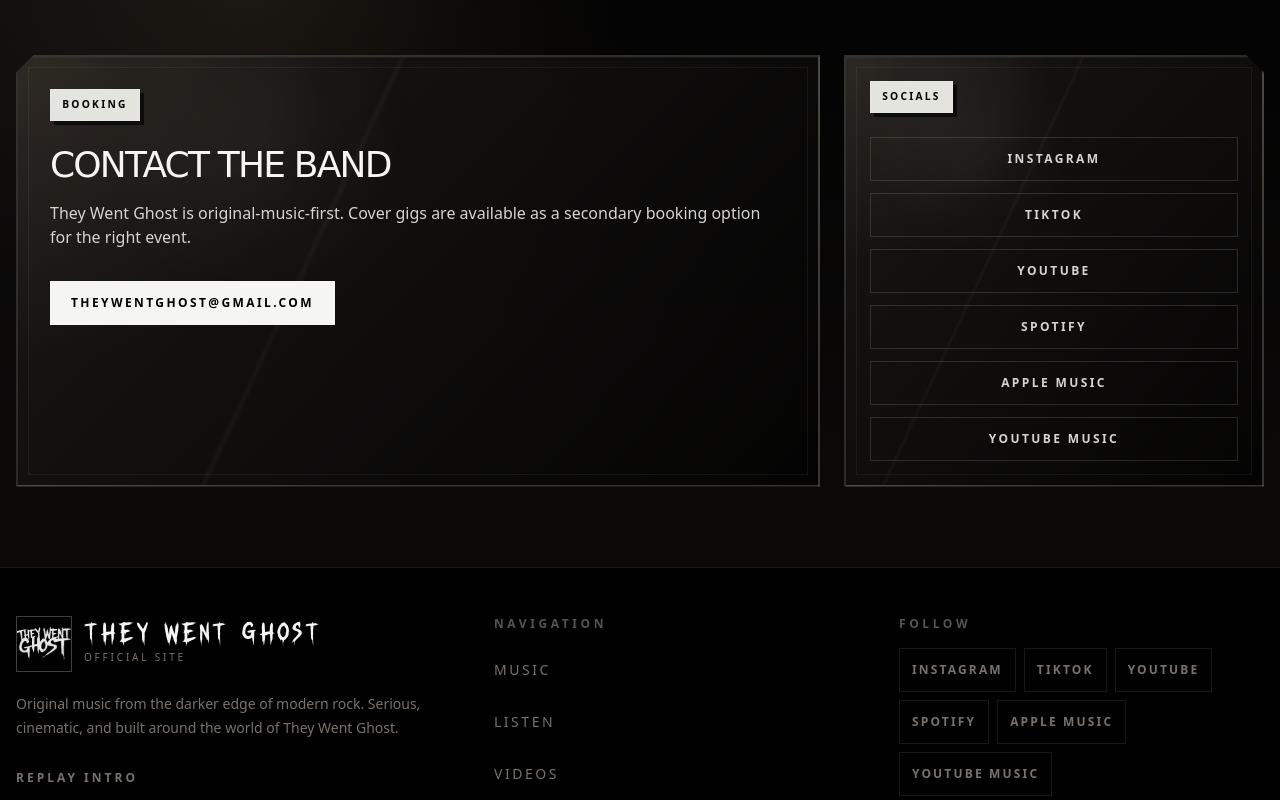
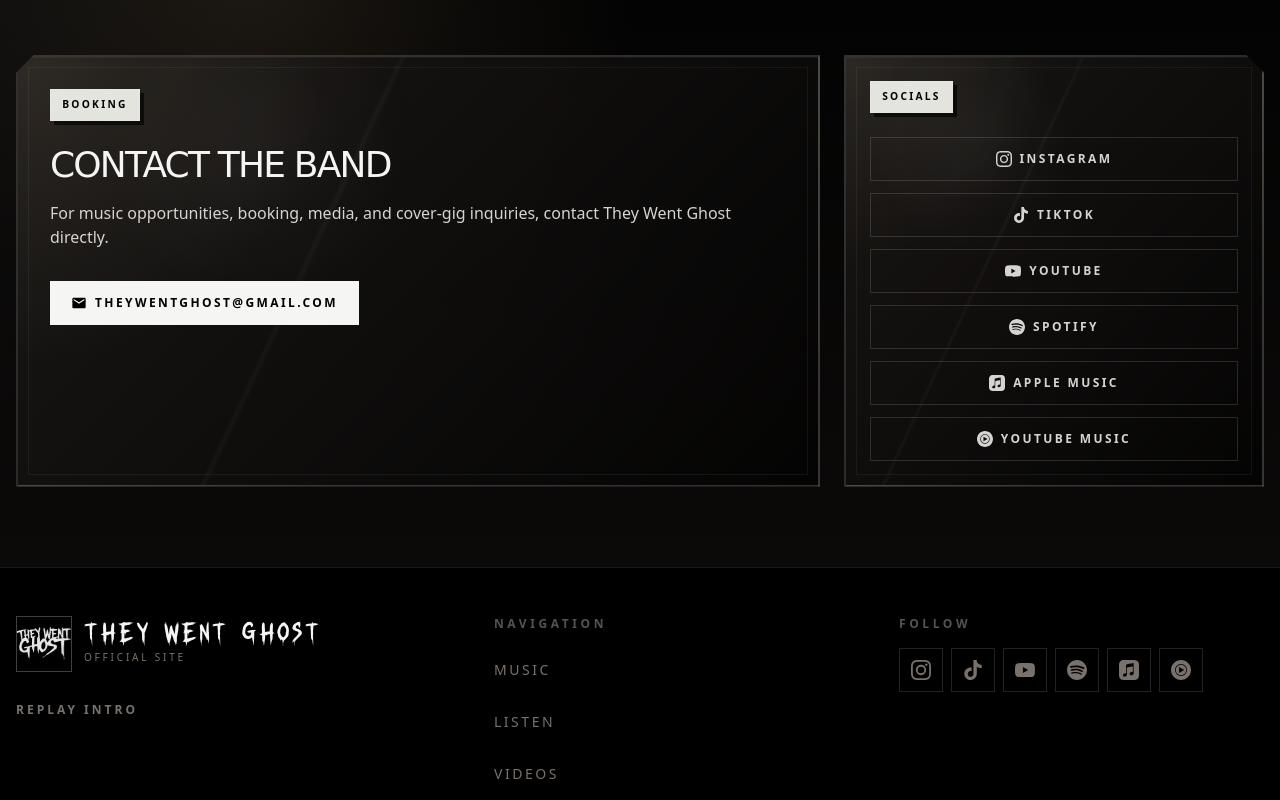
Before and after one commit to luvbricks-site/they-went-ghost-site, a Next.js app: page /contact in a window 1280 px wide. Shown: the part 540-1340 px from the top of the page. Built offline with nearby package versions, Linux system fonts and the light colour scheme.

Commit message:
Platform Icons implementation

```diff
--- a/package.json
+++ b/package.json
@@ -11,7 +11,8 @@
   "dependencies": {
     "next": "16.2.6",
     "react": "19.2.4",
-    "react-dom": "19.2.4"
+    "react-dom": "19.2.4",
+    "react-icons": "^5.6.0"
   },
   "devDependencies": {
     "@tailwindcss/postcss": "^4",
--- a/src/app/contact/page.tsx
+++ b/src/app/contact/page.tsx
@@ -2,6 +2,7 @@
 import ComicPanel from "@/components/ComicPanel";
 import SubPageLayout from "@/components/SubPageLayout";
 import { activeSocialLinks, siteConfig } from "@/data/site";
+import PlatformLink from "@/components/PlatformLink";
 
 export default function ContactPage() {
   return (
@@ -21,12 +22,13 @@
           <p className="mt-4 text-stone-300">{siteConfig.coverGigNote}</p>
 
           {siteConfig.bookingEmail ? (
-            <a
+            <PlatformLink
               href={`mailto:${siteConfig.bookingEmail}`}
-              className="twg-glitch-hover twg-touch-target mt-8 inline-flex items-center justify-center border border-stone-100 bg-stone-100 px-5 py-3 text-xs font-black uppercase tracking-[0.2em] text-black transition hover:bg-transparent hover:text-stone-100"
-            >
-              {siteConfig.bookingEmail}
-            </a>
+              label="Email"
+              displayLabel={siteConfig.bookingEmail}
+              variant="solid"
+              className="mt-8 px-5 py-3"
+            />
           ) : (
             <p className="mt-6 text-sm text-stone-500">
               Booking email will be added later.
@@ -40,13 +42,12 @@
           {activeSocialLinks.length > 0 ? (
             <div className="mt-6 grid gap-3">
               {activeSocialLinks.map((link) => (
-                <a
+                <PlatformLink
                   key={link.label}
                   href={link.href}
-                  className="twg-glitch-hover twg-touch-target inline-flex items-center justify-center border border-stone-200/15 px-4 py-3 text-center text-xs font-bold uppercase tracking-[0.2em] text-stone-300 transition hover:border-stone-100 hover:text-stone-100"
-                >
-                  {link.label}
-                </a>
+                  label={link.label}
+                  className="py-3"
+                />
               ))}
             </div>
           ) : (
--- a/src/app/music/page.tsx
+++ b/src/app/music/page.tsx
@@ -4,6 +4,7 @@
 import SubPageLayout from "@/components/SubPageLayout";
 import { releases } from "@/data/releases";
 import { isActiveHref } from "@/lib/links";
+import PlatformLink from "@/components/PlatformLink";
 
 export default function MusicPage() {
   return (
@@ -67,13 +68,7 @@
 
                 <div className="mt-8 grid gap-3 sm:flex sm:flex-wrap">
                   {activeStreamingLinks.map((link) => (
-                    <a
-                      key={link.label}
-                      href={link.href}
-                      className="twg-glitch-hover twg-touch-target inline-flex items-center justify-center border border-stone-200/15 px-4 py-2 text-center text-xs font-bold uppercase tracking-[0.2em] text-stone-300 transition hover:border-stone-100 hover:text-stone-100"
-                    >
-                      {link.label}
-                    </a>
+                    <PlatformLink key={link.label} href={link.href} label={link.label} />
                   ))}
 
                   {hasPurchaseLink && release.purchaseLink && (
--- /dev/null
+++ b/src/components/PlatformIcon.tsx
@@ -0,0 +1,56 @@
+import {
+  SiApplemusic,
+  SiInstagram,
+  SiSpotify,
+  SiTiktok,
+  SiYoutube,
+  SiYoutubemusic,
+} from "react-icons/si";
+import { MdEmail } from "react-icons/md";
+import { FiExternalLink } from "react-icons/fi";
+
+type PlatformIconProps = {
+  label: string;
+  className?: string;
+};
+
+export default function PlatformIcon({
+  label,
+  className = "h-5 w-5",
+}: PlatformIconProps) {
+  const normalized = label.toLowerCase();
+
+  if (normalized.includes("youtube music")) {
+    return <SiYoutubemusic aria-hidden="true" className={className} />;
+  }
+
+  if (normalized.includes("youtube")) {
+    return <SiYoutube aria-hidden="true" className={className} />;
+  }
+
+  if (normalized.includes("spotify")) {
+    return <SiSpotify aria-hidden="true" className={className} />;
+  }
+
+  if (normalized.includes("apple")) {
+    return <SiApplemusic aria-hidden="true" className={className} />;
+  }
+
+  if (normalized.includes("instagram")) {
+    return <SiInstagram aria-hidden="true" className={className} />;
+  }
+
+  if (normalized.includes("tiktok")) {
+    return <SiTiktok aria-hidden="true" className={className} />;
+  }
+
+  if (
+    normalized.includes("email") ||
+    normalized.includes("booking") ||
+    normalized.includes("contact")
+  ) {
+    return <MdEmail aria-hidden="true" className={className} />;
+  }
+
+  return <FiExternalLink aria-hidden="true" className={className} />;
+}
--- /dev/null
+++ b/src/components/PlatformLink.tsx
@@ -0,0 +1,46 @@
+import PlatformIcon from "@/components/PlatformIcon";
+
+type PlatformLinkProps = {
+  href: string;
+  label: string;
+  displayLabel?: string;
+  variant?: "outline" | "solid";
+  iconOnly?: boolean;
+  className?: string;
+};
+
+export default function PlatformLink({
+  href,
+  label,
+  displayLabel,
+  variant = "outline",
+  iconOnly = false,
+  className = "",
+}: PlatformLinkProps) {
+  const text = displayLabel ?? label;
+  const isExternal = href.startsWith("http");
+
+  const variantClasses =
+    variant === "solid"
+      ? "border-stone-100 bg-stone-100 text-black hover:bg-transparent hover:text-stone-100"
+      : "border-stone-200/15 text-stone-300 hover:border-stone-100 hover:text-stone-100";
+
+  const sizeClasses = iconOnly
+    ? "h-11 w-11 p-0 text-lg"
+    : "gap-2 px-4 py-2 text-xs";
+
+  return (
+    <a
+      href={href}
+      target={isExternal ? "_blank" : undefined}
+      rel={isExternal ? "noreferrer" : undefined}
+      aria-label={text}
+      title={text}
+      className={`twg-glitch-hover twg-touch-target inline-flex items-center justify-center border text-center font-bold uppercase tracking-[0.2em] transition ${variantClasses} ${sizeClasses} ${className}`}
+    >
+      <PlatformIcon label={label} className={iconOnly ? "h-5 w-5" : "h-4 w-4"} />
+
+      {iconOnly ? <span className="sr-only">{text}</span> : <span>{text}</span>}
+    </a>
+  );
+}
--- a/src/components/SiteFooter.tsx
+++ b/src/components/SiteFooter.tsx
@@ -2,6 +2,7 @@
 import Link from "next/link";
 import ReplayIntroButton from "@/components/ReplayIntroButton";
 import { activeSocialLinks, navItems } from "@/data/site";
+import PlatformLink from "@/components/PlatformLink";
 
 export default function SiteFooter() {
   return (
@@ -11,8 +12,7 @@
           <BrandMark size="lg" />
 
           <p className="mt-5 max-w-md text-sm leading-6 text-stone-500">
-            Original music from the darker edge of modern rock. Serious,
-            cinematic, and built around the world of They Went Ghost.
+
           </p>
 
           <div className="mt-6">
@@ -46,13 +46,13 @@
           {activeSocialLinks.length > 0 ? (
             <div className="grid grid-cols-2 gap-2 sm:flex sm:flex-wrap">
               {activeSocialLinks.map((link) => (
-                <a
+                <PlatformLink
                   key={link.label}
                   href={link.href}
-                  className="twg-touch-target inline-flex items-center justify-center border border-stone-200/10 px-3 py-2 text-center text-xs font-bold uppercase tracking-[0.18em] text-stone-500 transition hover:border-stone-100 hover:text-stone-100"
-                >
-                  {link.label}
-                </a>
+                  label={link.label}
+                  iconOnly
+                  className="text-stone-500"
+                />
               ))}
             </div>
           ) : (
--- a/src/components/sections/ContactSection.tsx
+++ b/src/components/sections/ContactSection.tsx
@@ -3,6 +3,7 @@
 import SectionShell from "@/components/sections/SectionShell";
 import { activeSocialLinks, siteConfig } from "@/data/site";
 import Link from "next/link";
+import PlatformLink from "@/components/PlatformLink";
 
 export default function ContactSection() {
   return (
@@ -20,12 +21,13 @@
           </p>
 
           {siteConfig.bookingEmail ? (
-            <a
+            <PlatformLink
               href={`mailto:${siteConfig.bookingEmail}`}
-              className="twg-glitch-hover twg-touch-target mt-8 inline-flex items-center justify-center border border-stone-100 bg-stone-100 px-5 py-3 text-center text-xs font-black uppercase tracking-[0.2em] text-black transition hover:bg-transparent hover:text-stone-100"
-            >
-              {siteConfig.bookingEmail}
-            </a>
+              label="Email"
+              displayLabel={siteConfig.bookingEmail}
+              variant="solid"
+              className="mt-8 px-5 py-3"
+            />
           ) : (
             <p className="mt-6 text-sm text-stone-500">
               Booking email will be added later.
@@ -39,13 +41,12 @@
           {activeSocialLinks.length > 0 ? (
             <div className="mt-6 grid gap-3">
               {activeSocialLinks.map((link) => (
-                <a
-                  key={link.label}
-                  href={link.href}
-                  className="twg-glitch-hover twg-touch-target inline-flex items-center justify-center border border-stone-200/15 px-4 py-3 text-center text-xs font-bold uppercase tracking-[0.2em] text-stone-300 transition hover:border-stone-100 hover:text-stone-100"
-                >
-                  {link.label}
-                </a>
+                <PlatformLink
+                key={link.label}
+                href={link.href}
+                label={link.label}
+                className="py-3"
+                />
               ))}
             </div>
           ) : (
--- a/src/components/sections/MusicSection.tsx
+++ b/src/components/sections/MusicSection.tsx
@@ -5,6 +5,7 @@
 import { featuredRelease } from "@/data/releases";
 import { isActiveHref } from "@/lib/links";
 import Link from "next/link";
+import PlatformLink from "@/components/PlatformLink";
 
 export default function MusicSection() {
   const activeStreamingLinks = featuredRelease.streamingLinks.filter((link) =>
@@ -54,13 +55,7 @@
 
           <div className="mt-8 grid gap-3 sm:flex sm:flex-wrap">
             {activeStreamingLinks.map((link) => (
-              <a
-                key={link.label}
-                href={link.href}
-                className="twg-glitch-hover twg-touch-target inline-flex items-center justify-center border border-stone-200/15 px-4 py-2 text-center text-xs font-bold uppercase tracking-[0.2em] text-stone-300 transition hover:border-stone-100 hover:text-stone-100"
-              >
-                {link.label}
-              </a>
+              <PlatformLink key={link.label} href={link.href} label={link.label} />
             ))}
 
             {hasPurchaseLink && featuredRelease.purchaseLink && (
--- a/src/data/site.ts
+++ b/src/data/site.ts
@@ -25,7 +25,7 @@
     "For music opportunities, booking, media, and cover-gig inquiries, contact They Went Ghost directly.",
 
   coverGigNote:
-    "They Went Ghost is original-music-first. Cover gigs are available as a secondary booking option for the right event.",
+    "For music opportunities, booking, media, and cover-gig inquiries, contact They Went Ghost directly.",
 };
 
 export const navItems: SiteLink[] = [
```
Also changed, not shown: 1 other file (tests, documents, lock files or other folders).
